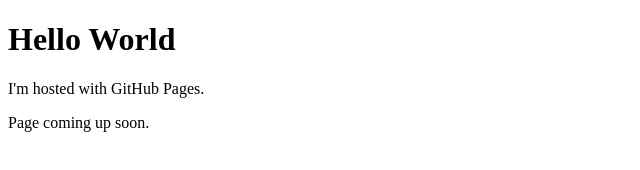
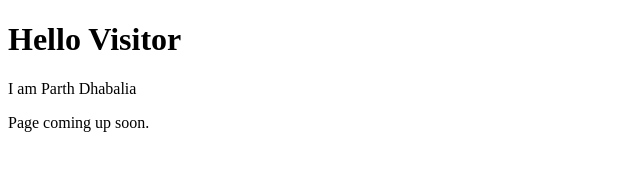
Before and after one commit to tan9o/tan9o.github.io, a plain HTML site: page index.html in a window 1280 px wide. Shown: the whole page, without its empty margins (0-640 px from the left). Drawn offline with Linux system fonts and the light colour scheme.

Commit message:
Update index.html

```diff
--- a/index.html
+++ b/index.html
@@ -1,8 +1,8 @@
 <!DOCTYPE html>
 <html>
 <body>
-<h1>Hello World</h1>
-<p>I'm hosted with GitHub Pages.</p>
+<h1>Hello Visitor</h1>
+<p>I am Parth Dhabalia</p>
 <p>Page coming up soon.</p>
 </body>
 </html>
```
